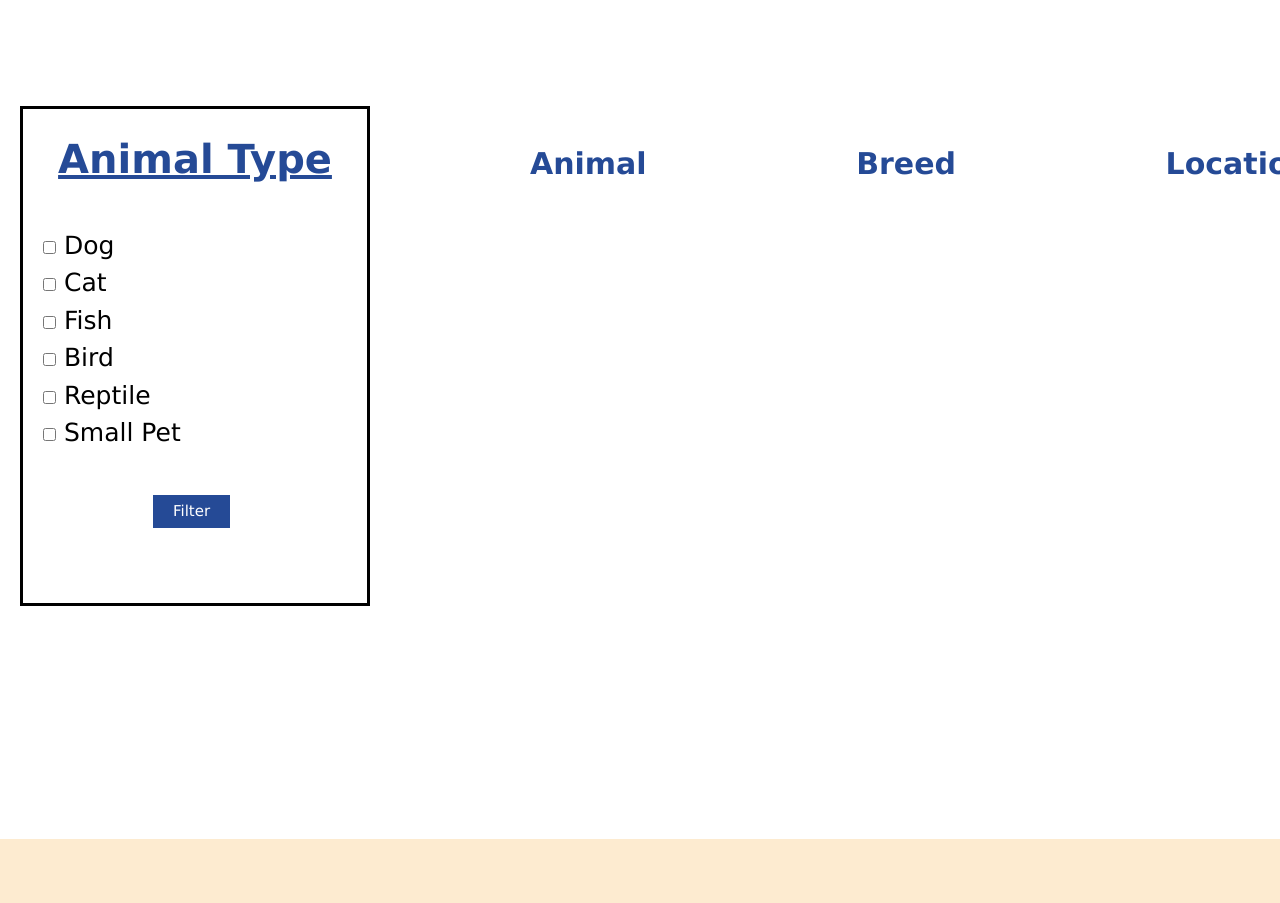
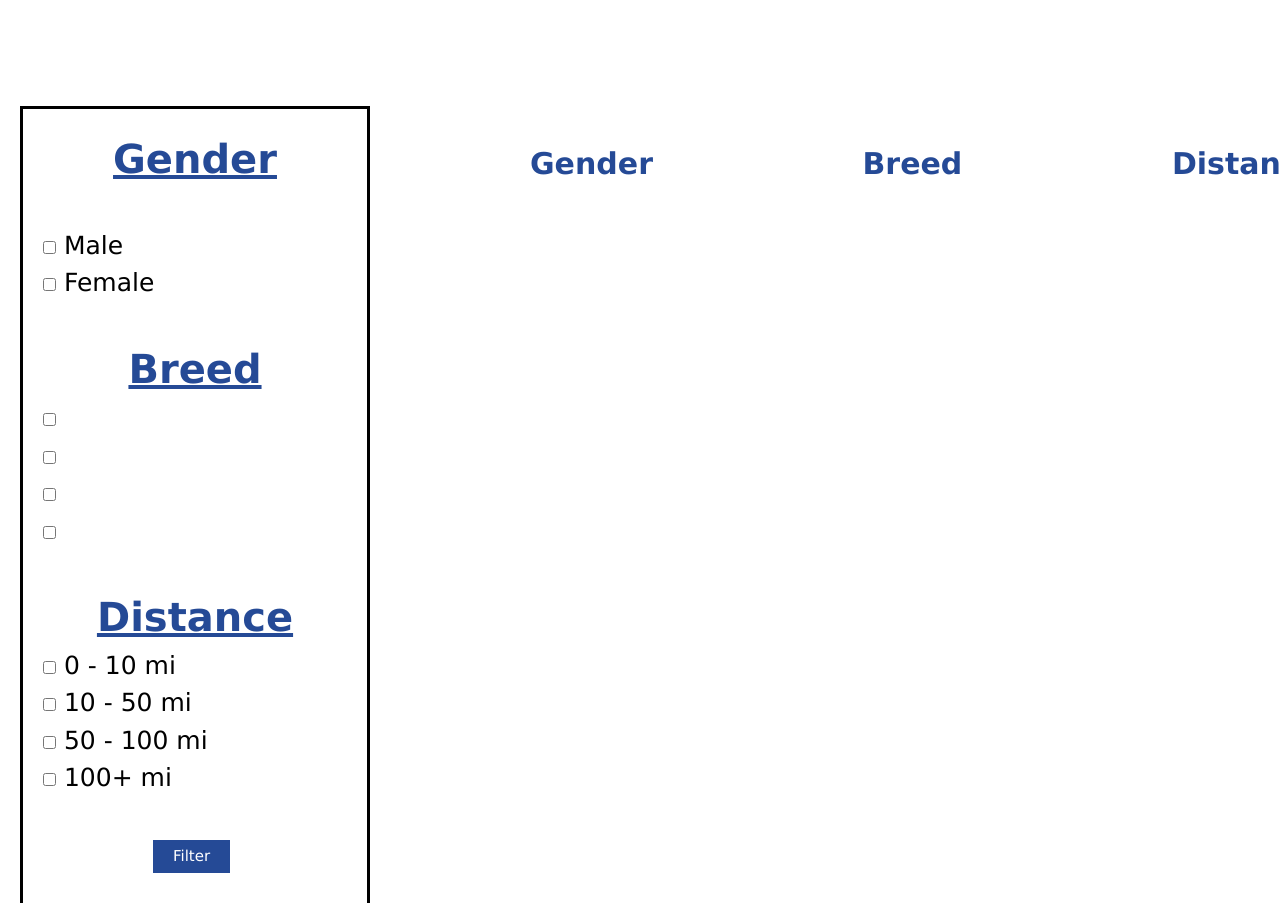
Before and after one commit to trish234/comp20-final, a website: page PetSearch.html in a window 1280 px wide. Shown: the part 660-1563 px from the top of the page. Before the commit the page ends 1519 px from the top, so only its background shows below. Drawn offline with nearby package versions, Linux system fonts and the light colour scheme.

Commit message:
updated website

```diff
--- a/PetSearch.html
+++ b/PetSearch.html
@@ -68,7 +68,7 @@
 	.filter {
 		border: solid medium #000000;
 		width: 350px;
-		height: 500px;
+		height: 800px;
 		transform: translate(20px, 95px);
 		font-size: 25px;
 		padding: 20px;
@@ -98,8 +98,8 @@
 
 		<div class="navigation">
 			<a href="index.html" style="text-decoration: none">Home   |</a>
-			<a href="pet search.html" style="text-decoration: none; color: #254A96">Pet Search   |</a>
-			<a href="Contact Us.html" style="text-decoration: none">Contact Us</a>
+			<a href="PetSearch.html" style="text-decoration: none; color: #254A96">Pet Search   |</a>
+			<a href="ContactUs.html" style="text-decoration: none">Contact Us</a>
 		</div>
     </header>
 
@@ -122,41 +122,70 @@
 			<hr style="height: 5px; background-color: black">
 		</div>
 
-		<div class="background" style="background-color: #FFFFFF; transform: translate(0px, -20px); height: 850px">
+		<div class="background" style="background-color: #FFFFFF; transform: translate(0px, -20px); height: 950px">
 
 		<br>
 
 		<div class="filter">
-			<div class="title" style="text-decoration: underline; text-align: center; font-size: 40px; color: #254A96"><strong>Animal Type</strong></div>
-			<br>
-
-			<input type="checkbox" name="dog" value="dog">
-			<label for="dog">Dog</label>
+			<div class="title" style="text-decoration: underline; text-align: center; font-size: 40px; color: #254A96"><strong>Gender</strong>
+			</div>
 
 			<br>
 
-			<input type="checkbox" name="cat" value="cat">
-			<label for="cat">Cat</label>
+			<input type="checkbox" name="male" value="male">
+			<label for="male">Male</label>
 
 			<br>
 
-			<input type="checkbox" name="fish" value="fish">
-			<label for="fish">Fish</label>
+			<input type="checkbox" name="female" value="female">
+			<label for="female">Female</label>
+
+			<br>
+			<br>
+
+			<div class="title" style="text-decoration: underline; text-align: center; font-size: 40px; color: #254A96"><strong>Breed</strong>
+			</div>
+
+			<input type="checkbox" name="" value="">
+			<label for=""></label>
 
 			<br>
 
-			<input type="checkbox" name="bird" value="bird">
-			<label for="bird">Bird</label>
+			<input type="checkbox" name="" value="">
+			<label for=""></label>
 
 			<br>
 
-			<input type="checkbox" name="reptile" value="reptile">
-			<label for="reptile">Reptile</label>
+			<input type="checkbox" name="" value="">
+			<label for=""></label>
 
 			<br>
 
-			<input type="checkbox" name="small_pet" value="small_pet">
-			<label for="small_pet">Small Pet</label>
+			<input type="checkbox" name="" value="">
+			<label for=""></label>
+
+			<br><br>
+
+			<div class="title" style="text-decoration: underline; text-align: center; font-size: 40px; color: #254A96"><strong>Distance</strong>
+			</div>
+
+			<input type="checkbox" name="range1" value="range1">
+			<label for="range1"> 0 - 10 mi</label>
+
+			<br>
+
+			<input type="checkbox" name="range2" value="range2">
+			<label for="range2"> 10 - 50 mi</label>
+
+			<br>
+
+			<input type="checkbox" name="range3" value="range3">
+			<label for="range3"> 50 - 100 mi</label>
+
+			<br>
+
+			<input type="checkbox" name="range4" value="range4">
+			<label for="range4"> 100+ mi</label>
 
 			<br><br>
 
@@ -165,9 +194,9 @@
 		</div>
 
 		<div class="search_output">
-			<div class="animal" style="display: inline-block; transform: translate(530px, -370px); color: #254A96"><strong>Animal</strong></div>
-			<div class="breed" style="display: inline-block; transform: translate(730px, -370px); color: #254A96"><strong>Breed</strong></div>
-			<div class="location" style="display: inline-block; transform: translate(930px, -370px); color: #254A96"><strong>Location</strong></div>
+			<div class="animal" style="display: inline-block; transform: translate(530px, -670px); color: #254A96"><strong>Gender</strong></div>
+			<div class="breed" style="display: inline-block; transform: translate(730px, -670px); color: #254A96"><strong>Breed</strong></div>
+			<div class="location" style="display: inline-block; transform: translate(930px, -670px); color: #254A96"><strong>Distance</strong></div>
 		</div>
 
 		</div>
```
Also changed, not shown: ContactUs.html (+33 -2 lines), index.html (+6 -6 lines), email2.png (added), phone.png (added).
